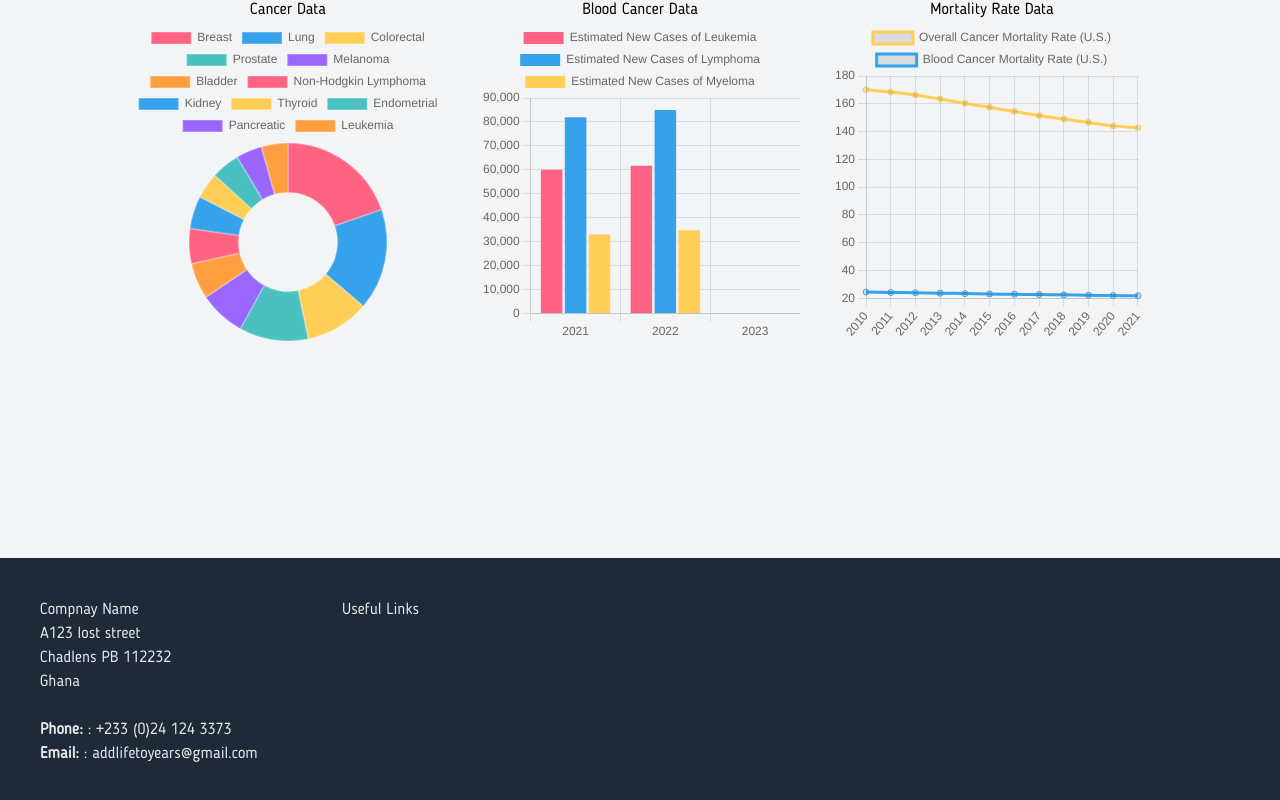
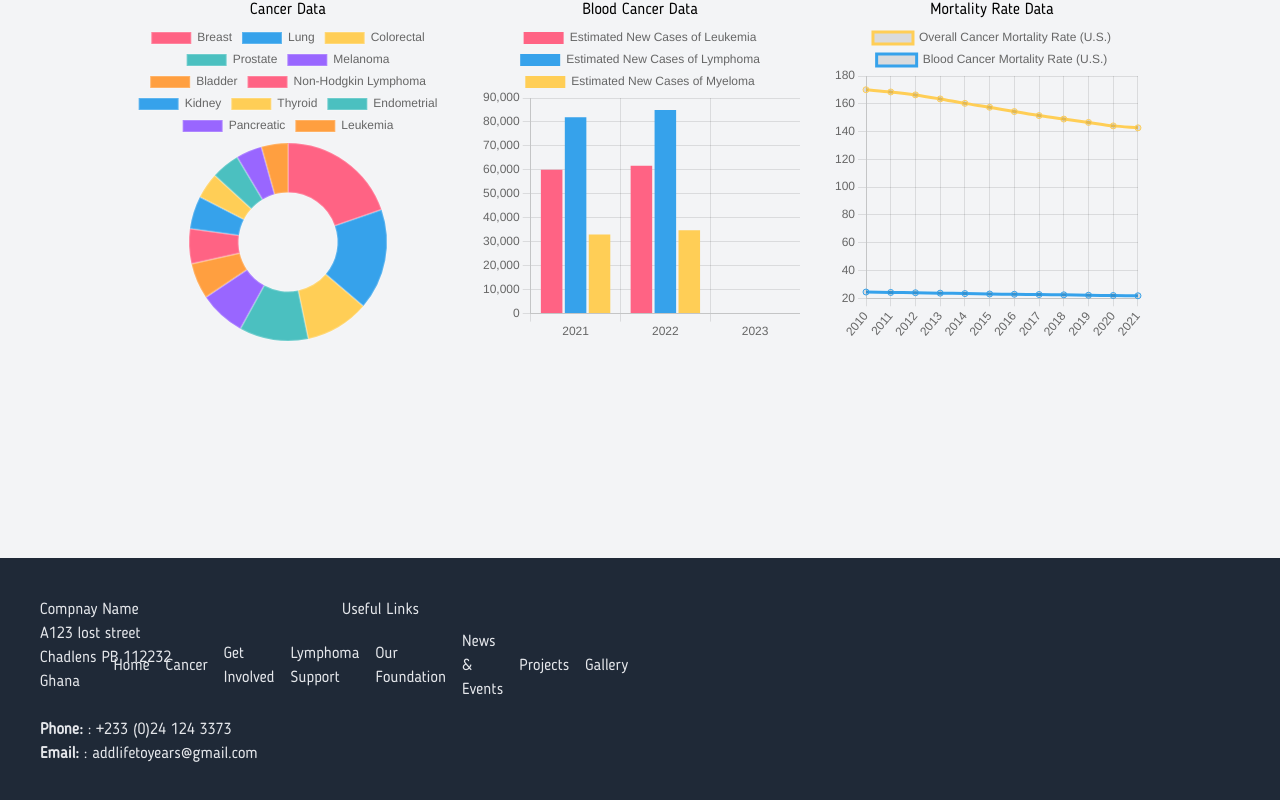
Before and after one commit to Laudkyle/add-life, a React (Create React App) app: page / in a window 1280 px wide. Shown: the part 5274-6074 px from the top of the page. Built offline with nearby package versions, Linux system fonts and the light colour scheme.

Commit message:
Useful links addition

```diff
--- a/src/components/Footer.jsx
+++ b/src/components/Footer.jsx
@@ -1,5 +1,5 @@
 import React from "react";
-
+import { NavLink } from "react-router-dom";
 const Footer = () => {
     return (
         <div className="w-100 h-[50%]">
@@ -7,21 +7,40 @@ const Footer = () => {
                 <div className="max-w-7xl mx-auto">
                     <div className="grid grid-cols-1 md:grid-cols-2 lg:grid-cols-4 gap-2">
                         <div className="mb-5">
-                           <h4>Compnay Name</h4>
-                           A123 lost street <br/>
-                           Chadlens PB 112232 <br/>
-                           Ghana <br /><br />
-                           <strong>Phone:</strong> : +233 (0)24 124 3373 <br />
-                           <strong>Email:</strong> : addlifetoyears@gmail.com <br />
+                            <h4>Compnay Name</h4>
+                            A123 lost street <br />
+                            Chadlens PB 112232 <br />
+                            Ghana <br /><br />
+                            <strong>Phone:</strong> : +233 (0)24 124 3373 <br />
+                            <strong>Email:</strong> : addlifetoyears@gmail.com <br />
                         </div>
                         <div className="mb-5">
                             <h4>Useful Links</h4>
-                            <ul>
-                                <li></li>
-                                <li></li>
-                                <li></li>
-                                <li></li>
-                                <li></li>
+                            <ul className="flex  justify-end items-center">
+                                <li className={"p-2 "}>
+                                    <NavLink to={"/"}>Home</NavLink>
+                                </li>
+                                <li className={"p-2 "}>
+                                    <NavLink to={"/about"}>Cancer</NavLink>
+                                </li>
+                                <li className={"p-2 "}>
+                                    <NavLink to={"/involved"}>Get Involved</NavLink>
+                                </li>
+                                <li className={"p-2 "}>
+                                    <NavLink to={"/support"}>Lymphoma Support</NavLink>
+                                </li>
+                                <li className={"p-2 "}>
+                                    <NavLink to={"/foundation"}>Our Foundation</NavLink>
+                                </li>
+                                <li className={"p-2 "}>
+                                    <NavLink to={"/events"}>News & Events</NavLink>
+                                </li>
+                                <li className={"p-2 "}>
+                                    <NavLink to={"/projects"}>Projects</NavLink>
+                                </li>
+                                <li className={"p-2"}>
+                                    <NavLink to={"/gallery"}>Gallery</NavLink>
+                                </li>
                             </ul>
 
                         </div>
```
